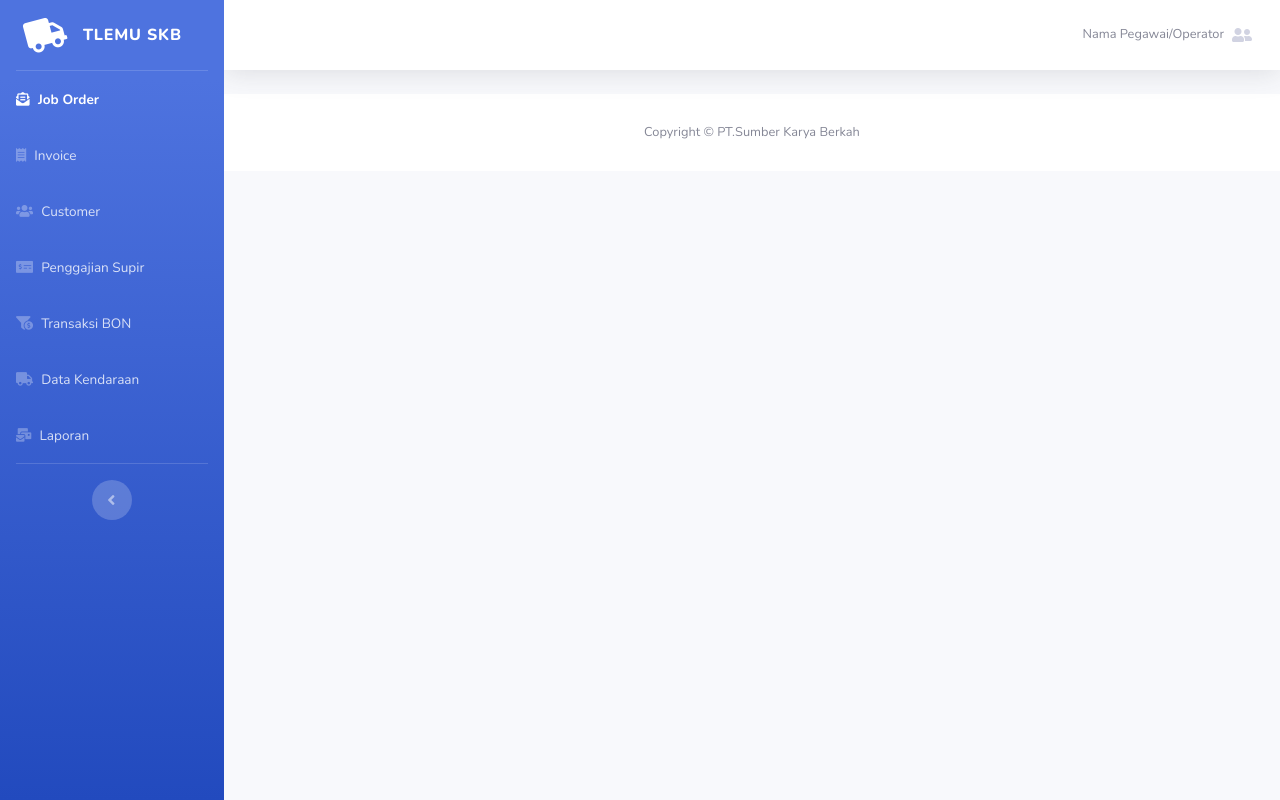
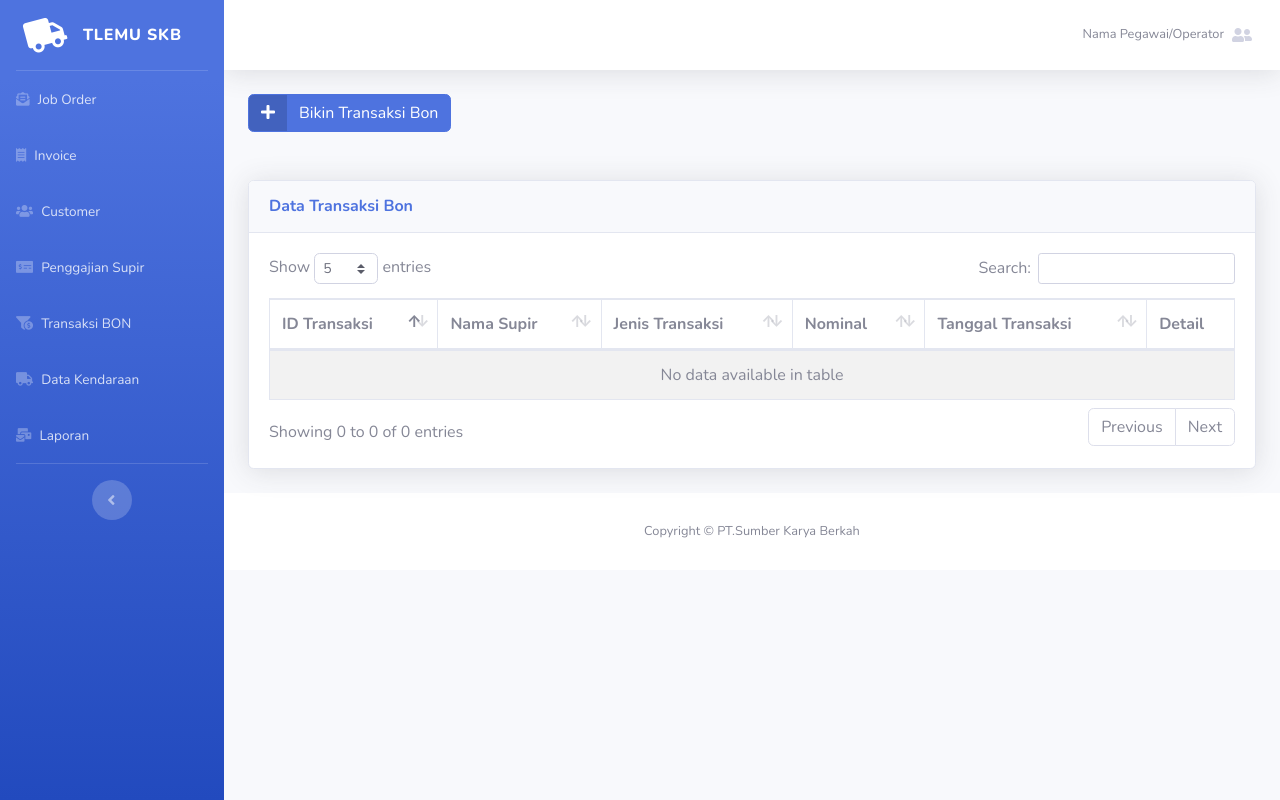
Before and after one commit to aldiindrawan12/SKB, a CodeIgniter app: page /skb/index.php/home/bon in a window 1280 px wide. Run offline with CodeIgniter, Linux system fonts and the light colour scheme; data comes from the database, SQL or seed files in the repository; data that the repository does not hold is empty.

Commit message:
tabel bon dan add bon

```diff
--- a/application/controllers/Detail.php
+++ b/application/controllers/Detail.php
@@ -38,5 +38,11 @@ class Detail extends CI_Controller {
         redirect(base_url("index.php/detail/detail_jo/").$this->input->post("jo_id"));
     }
 
+    function getbon()
+    {
+        $bon_id = $this->input->get('id');
+        $data = $this->model_detail->getbonbyid($bon_id);
+        echo json_encode($data);
+    }
 
 }
--- a/application/controllers/Home.php
+++ b/application/controllers/Home.php
@@ -61,6 +61,27 @@ class Home extends CI_Controller {
 		$this->load->view('home/bon');
         $this->load->view('footer');
 	}
+    public function view_bon(){
+        $search = $_POST['search']['value'];
+        $limit = $_POST['length'];
+        $start = $_POST['start'];
+        // $status = $this->input->post('searchStatus');
+        $order_index = $_POST['order'][0]['column'];
+        $order_field = $_POST['columns'][$order_index]['data'];
+        $order_ascdesc = $_POST['order'][0]['dir'];
+        $sql_total = $this->model_home->count_all_bon();
+        $sql_data = $this->model_home->filter_bon($search, $limit, $start, $order_field, $order_ascdesc);
+        $sql_filter = $this->model_home->count_filter_bon($search);
+        $callback = array(
+            'draw' => $_POST['draw'],
+            'recordsTotal' => $sql_total,
+            'recordsFiltered' => $sql_filter,
+            'data' => $sql_data
+        );
+
+        header('Content-Type: application/json');
+        echo json_encode($callback);
+    }
 
     //fungsi untuk truk
     public function truck()
--- a/application/models/Model_Detail.php
+++ b/application/models/Model_Detail.php
@@ -21,4 +21,9 @@ class Model_Detail extends CI_model
         $this->db->where("mobil_no",str_replace("%20"," ",$mobil));
         $this->db->update("skb_mobil");
     }
+
+    public function getbonbyid($bon_id){
+        $this->db->join("skb_supir","skb_supir.supir_id=skb_bon.bon_id","left");
+        return $this->db->get_where("skb_bon",array("bon_id"=>$bon_id))->row_array();
+    }
 }
--- a/application/models/Model_Home.php
+++ b/application/models/Model_Home.php
@@ -81,4 +81,29 @@ class Model_Home extends CI_model
             return $this->db->get('skb_job_order')->num_rows();
         }
      //akhir function-fiunction datatable JO
+     //function-fiunction datatable truck
+        public function count_all_bon()
+        {
+            $this->db->join("skb_supir", "skb_supir.supir_id = skb_bon.supir_id", 'left');
+            return $this->db->count_all_results("skb_bon");
+        }
+
+        public function filter_bon($search, $limit, $start, $order_field, $order_ascdesc)
+        {
+            $this->db->like('bon_id', $search);
+            $this->db->or_like('supir_name', $search);
+            $this->db->order_by($order_field, $order_ascdesc);
+            $this->db->limit($limit, $start);
+            $this->db->join("skb_supir", "skb_supir.supir_id = skb_bon.supir_id", 'left');
+            return $this->db->get('skb_bon')->result_array();
+        }
+
+        public function count_filter_bon($search)
+        {
+            $this->db->like('bon_id', $search);
+            $this->db->or_like('supir_name', $search);
+            $this->db->join("skb_supir", "skb_supir.supir_id = skb_bon.supir_id", 'left');
+            return $this->db->get('skb_bon')->num_rows();
+        }
+     //akhir function-fiunction datatable truck
 }
--- a/application/views/Form/joborder.php
+++ b/application/views/Form/joborder.php
@@ -13,7 +13,7 @@
         </div>
         <div class="col-md-5">
             <label for="Keterangan" class="form-label">Keterangan/Catatan</label>
-            <textarea class="form-control" id="Keterangan" rows="3"></textarea>
+            <textarea class="form-control" name="Keterangan" id="Keterangan" rows="3"></textarea>
         </div>
         <div class="col-md-5">
             <label class="form-label" for="Asal">Asal</label>
--- a/application/views/Home/bon.php
+++ b/application/views/Home/bon.php
@@ -0,0 +1,74 @@
+<div class="container">
+    <a href="<?=base_url("index.php/form/bon")?>" class="btn btn-primary btn-icon-split mb-5">
+        <span class="icon text-white-100">
+            <i class="fas fa-plus"></i>
+        </span>
+        <span class="text">Bikin Transaksi Bon</span>
+    </a>
+    <div class="card shadow mb-4">
+        <div class="card-header py-3">
+            <h6 class="m-0 font-weight-bold text-primary">Data Transaksi Bon</h6>
+        </div>
+        <div class="card-body">
+            <div class="table-responsive">
+                <table class="table table-bordered table-striped" id="Table-Bon" width="100%" cellspacing="0">
+                    <thead>
+                        <tr>
+                            <th scope="col">ID Transaksi</th>
+                            <th scope="col">Nama Supir</th>
+                            <th scope="col">Jenis Transaksi</th>
+                            <th scope="col">Nominal</th>
+                            <th scope="col">Tanggal Transaksi</th>
+                            <th scope="col">Detail</th>
+                        </tr>
+                    </thead>
+                    <tbody>
+                    </tbody>
+                </table>
+            </div>
+        </div>
+    </div>
+</div>
+
+<div class="modal fade" id="popup-bon" tabindex="-1" role="dialog" aria-labelledby="modal-block-large" aria-hidden="true">
+    <div class="modal-dialog modal-lg" role="document">
+        <div class="modal-content">
+            <div class="modal-header bg-primary-dark">
+                <h5 class="block-title">Detail Transaksi Bon</h5>
+                <button class="close" type="button" data-dismiss="modal" aria-label="Close">
+                    <span aria-hidden="true">X</span>
+                </button>
+            </div>
+            <div class="font-size-sm m-3 text-justify">
+            <table class="table table-bordered">
+                <tbody>
+                    <tr>
+                        <td class="font-weight-bold" style="width: 20%;">Transaksi ID</td>
+                        <td name="id"></td>
+                    </tr>
+                    <tr>
+                        <td class="font-weight-bold" style="width: 20%;">Nama Supir</td>
+                        <td name="supir"></td>
+                    </tr>
+                    <tr>
+                        <td class="font-weight-bold" style="width: 20%;">Jenis Transaksi</td>
+                        <td name="jenis"></td>
+                    </tr>
+                    <tr>
+                        <td class="font-weight-bold" style="width: 20%;">Nonimal Transaksi</td>
+                        <td name="nominal"></td>
+                    </tr>
+                    <tr>
+                        <td class="font-weight-bold" style="width: 20%;">Tanggal Transaksi</td>
+                        <td name="tanggal"></td>
+                    </tr>
+                    <tr>
+                        <td class="font-weight-bold" style="width: 20%;">Keterangan</td>
+                        <td name="keterangan"></td>
+                    </tr>
+                </tbody>
+            </table>
+            </div>
+        </div>
+    </div>
+</div>
--- a/application/views/footer.php
+++ b/application/views/footer.php
@@ -140,6 +140,76 @@
         });
     });
     </script>
+     <script> //script datatables kendaraan
+    $(document).ready(function() {
+        var table = null;
+        table = $('#Table-Bon').DataTable({
+            "processing": true,
+            "serverSide": true,
+            "ordering": true,
+            "order": [
+                [0, 'asc']
+            ],
+            "ajax": {
+                "url": "<?php echo base_url('index.php/home/view_bon/') ?>",
+                "type": "POST"
+            },
+            "deferRender": true,
+            "aLengthMenu": [
+                [5, 10, 30, 50, 100],
+                [5, 10, 30, 50, 100]
+            ],
+            "columns": [
+                {
+                    "data": "bon_id"
+                },
+                {
+                    "data": "supir_name"
+                },
+                {
+                    "data": "bon_jenis"
+                },
+                {
+                    "data": "bon_nominal"
+                },
+                {
+                    "data": "bon_tanggal"
+                },
+                {
+                    "data": "bon_id",
+                    "orderable": false,
+                    render: function(data, type, row) {
+                    let html = "<a class='btn btn-light btn-detail-bon' href='javascript:void(0)' data-toggle='modal' data-target='#popup-bon' data-pk='"+data+"'><i class='fas fa-eye'></i></a>";
+                        return html;
+                    }
+                }
+            ],
+            drawCallback: function() {
+                $('.btn-detail-bon').click(function() {
+                    let pk = $(this).data('pk');
+                    // alert(pk);
+                    $.ajax({ //ajax ambil data bon
+                        type: "GET",
+                        url: "<?php echo base_url('index.php/detail/getbon') ?>",
+                        dataType: "JSON",
+                        data: {
+                            id: pk
+                        },
+                        success: function(data) { //jika ambil data sukses
+                            $('td[name="id"]').text(data["bon_id"]); //set value
+                            $('td[name="supir"]').text(data["supir_name"]); //set value
+                            $('td[name="jenis"]').text(data["bon_jenis"]); //set value
+                            $('td[name="nominal"]').text(data["bon_nominal"]); //set value
+                            $('td[name="tanggal"]').text(data["bon_tanggal"]); //set value
+                            $('td[name="keterangan"]').text(data["bon_keterangan"]); //set value
+                            // alert(data["supir_id"]+data["supir_name"]+data["bon_id"]+data["bon_jenis"]+data["bon_nominal"]);
+                        }
+                    });
+                });
+            }
+        });
+    });
+    </script>
 </body>
 
 </html>
--- a/application/views/sidebar.php
+++ b/application/views/sidebar.php
@@ -18,7 +18,7 @@
             <hr class="sidebar-divider my-0">
 
             <!-- Nav Item -->
-            <li class="nav-item active">
+            <li class="nav-item">
                 <a class="nav-link" href="<?=base_url()?>">
                     <i class="fas fa-envelope-open-text"></i>
                     <span>Job Order</span></a>
```
Also changed, not shown: application/controllers/Form.php (+22 -0 lines), application/models/Model_Form.php (+14 -0 lines), application/views/Form/form_bon.php (added, +29 -0 lines). Lines whose indentation alone changed are shown as unchanged.
